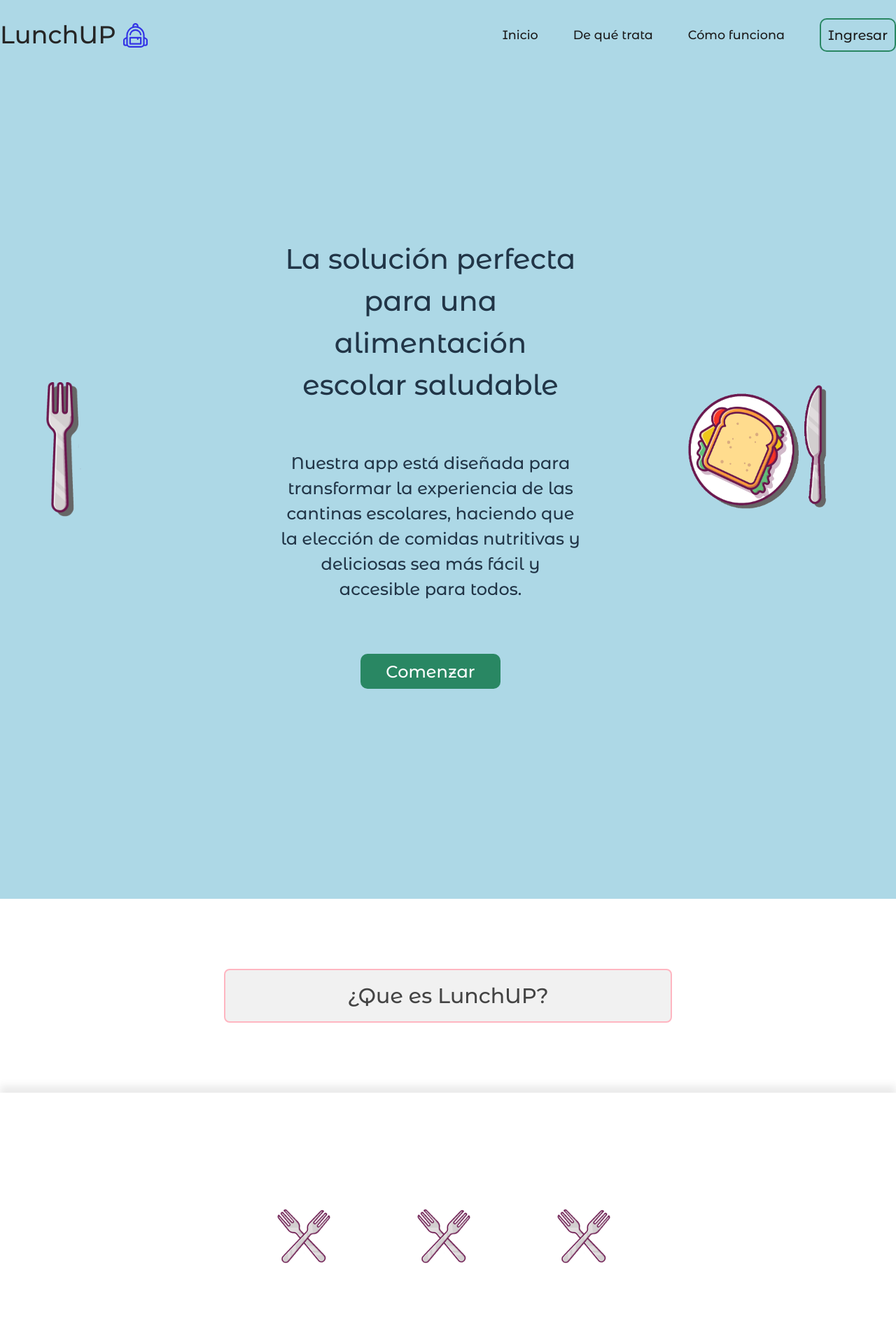
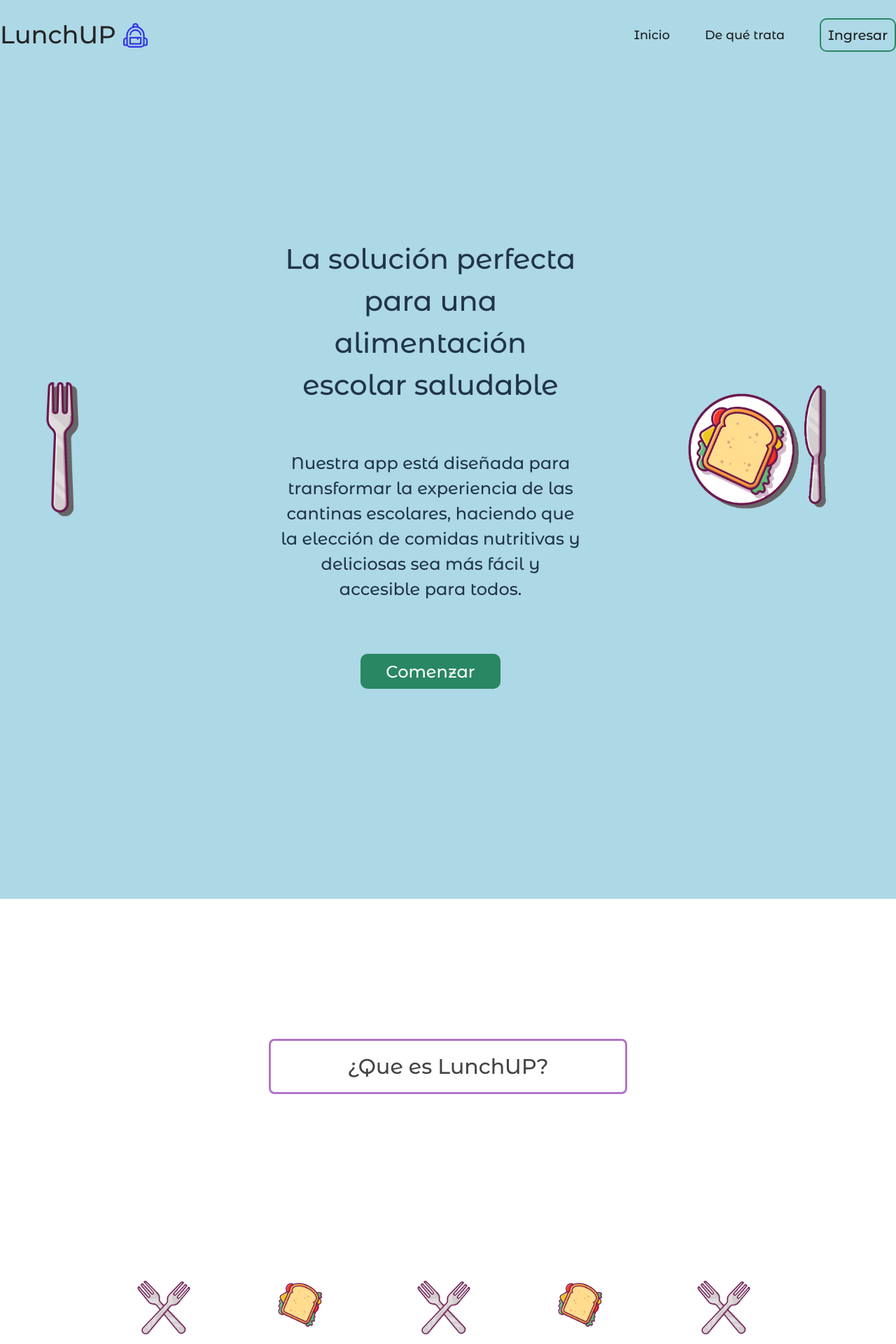
Before and after one commit to LaunchUP-INC/LunchUP-FRONT, a React (Vite) app: page / in a window 1280 px wide. Shown: the top 1920 px of the page at 70% size. Built offline with nearby package versions, Linux system fonts and the light colour scheme.

Commit message:
ultimos detalles landing

```diff
--- a/package.json
+++ b/package.json
@@ -16,6 +16,7 @@
     "react-dom": "^18.3.1",
     "react-redux": "^9.1.2",
     "react-router-dom": "^6.24.0",
+    "react-scroll": "^1.9.0",
     "redux": "^5.0.1",
     "redux-thunk": "^3.1.0"
   },
--- a/src/components/Landing/AboutSection.jsx
+++ b/src/components/Landing/AboutSection.jsx
@@ -3,16 +3,19 @@ import BenefitIcon from "../Icons/BenefitIcon";
 import StoreIcon from "../Icons/StoreIcon";
 import styles from "./Landing.module.css";
 import { useState } from "react";
+import { Element } from "react-scroll";
 
 const AboutSection = () => {
   const [show, setShow] = useState(false);
   const handleShow = () => {
     setShow(!show);
-  }
+  };
   return (
-    <section className={styles.aboutSection}>
-      <button className={styles.accordion} onClick={handleShow}>¿Que es LunchUP?</button>
-      <div className={`${styles.containerSobre} ${show ? styles.open : ''}`}>
+    <Element name="about" className={styles.aboutSection}>
+      <button className={styles.accordion} onClick={handleShow}>
+        ¿Que es LunchUP?
+      </button>
+      <div className={`${styles.containerSobre} ${show ? styles.open : ""}`}>
         <div className={styles.intro}>
           <p>
             Bienvenidos a LunchUP, la solución ideal para asegurar que tus hijos
@@ -26,7 +29,7 @@ const AboutSection = () => {
           <div className={styles.audience}>
             <h3>
               {" "}
-              <PersonIcon className={styles.icon}/> Para padres
+              <PersonIcon className={styles.icon} /> Para padres
             </h3>
 
             <p>
@@ -98,7 +101,7 @@ const AboutSection = () => {
           </div>
         </div>
       </div>
-    </section>
+    </Element>
   );
 };
 
--- a/src/components/Landing/Landing.jsx
+++ b/src/components/Landing/Landing.jsx
@@ -3,6 +3,7 @@ import AboutSection from "./AboutSection";
 import styles from "./Landing.module.css";
 import { Link } from "react-router-dom";
 import { useState } from "react";
+import { Element } from "react-scroll";
 
 const Landing = () => {
   const [show, setShow] = useState(false);
@@ -14,17 +15,21 @@ const Landing = () => {
     <>
       <div className={styles.generalContainer}>
         <LandingHeader />
-        <section className={styles.containerHero}>
+        <Element name="inicio" className={styles.containerHero}>
           <div className={styles.hero}>
-          <img className={styles.fork} src="/heroImage-fork1.png" alt="fork" />
+            <img
+              className={styles.fork}
+              src="/heroImage-fork1.png"
+              alt="fork"
+            />
             <div className={styles.containerText}>
               <h3>
                 La solución perfecta para una alimentación escolar saludable
               </h3>
               <p>
                 Nuestra app está diseñada para transformar la experiencia de las
-              cantinas escolares, haciendo que la elección de comidas nutritivas
-              y deliciosas sea más fácil y accesible para todos.
+                cantinas escolares, haciendo que la elección de comidas
+                nutritivas y deliciosas sea más fácil y accesible para todos.
               </p>
               <Link to="/home">
                 <button>Comenzar</button>
@@ -34,20 +39,26 @@ const Landing = () => {
               <img src="/heroImage-fork2.png" alt="img" />
             </div>
           </div>
-        </section>
+        </Element>
 
         <AboutSection />
 
         <div className={styles.separator}>
           <img src="/separator.png" alt="fork" />
+          <img src="/divider.png" alt="burguer" />
           <img src="/separator.png" alt="fork" />
+          <img src="/divider.png" alt="burguer" />
           <img src="/separator.png" alt="fork" />
         </div>
 
-        <section className={styles.containerAbout}>
+        <Element name="function" className={styles.containerAbout}>
           <div className={styles.containerSection}>
-            <button onClick={handleShow} className={styles.accordion}>¿Como funciona?</button>
-            <div className={`${styles.containerSteps} ${show ? styles.open : ''}`}>
+            <button onClick={handleShow} className={styles.accordion}>
+              ¿Como funciona?
+            </button>
+            <div
+              className={`${styles.containerSteps} ${show ? styles.open : ""}`}
+            >
               <div className={styles.step}>
                 <h3>Paso 1: Ingresá tus datos y los de tu hijo.</h3>
                 <img src="/concept.png" alt="img" />
@@ -62,7 +73,7 @@ const Landing = () => {
               </div>
             </div>
           </div>
-        </section>
+        </Element>
       </div>
     </>
   );
--- a/src/components/Landing/Landing.module.css
+++ b/src/components/Landing/Landing.module.css
@@ -1,7 +1,7 @@
 :root {
   --color-Body: #add8e6;
   --color-font: #333333;
-  --color-border: #ffb6c1;
+  --color-border: #b475c9;
   --color-input: #90ee90;
   --color-secundary: #5f5ff9;
   --color-white: #ffffff;
@@ -11,6 +11,7 @@
   width: 100%;
   height: 100vh;
   background-color: #add8e6;
+
 }
 
 .hero {
@@ -82,8 +83,7 @@
 
 .containerAbout {
   padding-top: 100px;
-  width: 100%;
-  height: 100%;
+  padding-bottom: 100px;
 }
 
 .containerSection {
@@ -140,7 +140,7 @@
   justify-content: center;
   align-items: center;
   max-width: 1500px;
-  padding-top: 100px;
+  padding-top: 200px;
   padding-bottom: 100px;
 }
 
@@ -154,7 +154,6 @@
   height: 100%;
   background-color: var(--color-white);
   padding-top: 200px;
-  padding-bottom: 200px;
 }
 .containerSobre.open {
   display: flex;
@@ -230,7 +229,6 @@
   justify-content: center;
   align-items: center;
   background-color: var(--color-white);
-  box-shadow: 0px -10px 10px rgba(64, 64, 64, 0.106);
   padding-bottom: 100px;
   padding-top: 100px;
 }
@@ -241,18 +239,20 @@
 
 
 .accordion {
-  background-color: #f1f1f1;
-  border: var(--color-border) 2px solid;
+  background-color: var(--color-white);
+  border: var(--color-border) 3px solid;
   color: #444;
   cursor: pointer;
   padding: 18px;
-  width: 50%;
+  width: 40%;
   text-align: center;
   outline: none;
   font-size: 30px;
-  transition: 0.4s;
+  transition: all 0.2s ease-in;
 }
 
 .accordion:hover {
-  background-color: var(--color-border);
+  background-color: rgb(255, 234, 238);
+  transform: scale(1.05);
+  border-color: var(--color-border);
 }
--- a/src/components/LandingHeader/LandingHeader.jsx
+++ b/src/components/LandingHeader/LandingHeader.jsx
@@ -1,22 +1,28 @@
+/* eslint-disable react/prop-types */
+
 import BagIcon from "../Icons/BagIcon";
 import styles from "./LandingHeader.module.css";
-
+import { Link } from "react-scroll";
 const LandingHeader = () => {
   return (
     <header className={styles.container}>
       <nav className={styles.nav}>
-        <h2 className={styles.logo}>LunchUP <BagIcon className={styles.icon} /></h2>
+        <h2 className={styles.logo}>
+          LunchUP <BagIcon className={styles.icon} />
+        </h2>
         <div>
           <ul className={styles.navLinks}>
             <li>
-              <a href="#">Inicio</a>
+              <Link to="inicio" smooth={true} duration={500}>
+                Inicio
+              </Link>
             </li>
             <li>
-              <a href="#">De qué trata</a>
+              <Link to="about" smooth={true} duration={500}>
+                De qué trata
+              </Link>
             </li>
-            <li>
-              <a href="#">Cómo funciona</a>
-            </li>
+
             <li>
               <a className={styles.button} href="#">
                 Ingresar
--- a/src/index.css
+++ b/src/index.css
@@ -20,7 +20,7 @@
   -moz-osx-font-smoothing: grayscale;
   --color-Body: #ADD8E6;
   --color-font: #333333;
-  --color-border: #FFB6C1;
+  --color-border: #b475c9;
   --color-input: #90EE90;
   --color-secundary: #3333e5;
   --color-white: #ffffff;
```
Also changed, not shown: public/divider.png (added), 1 other file (tests, documents, lock files or other folders). Lines whose indentation alone changed are shown as unchanged.
